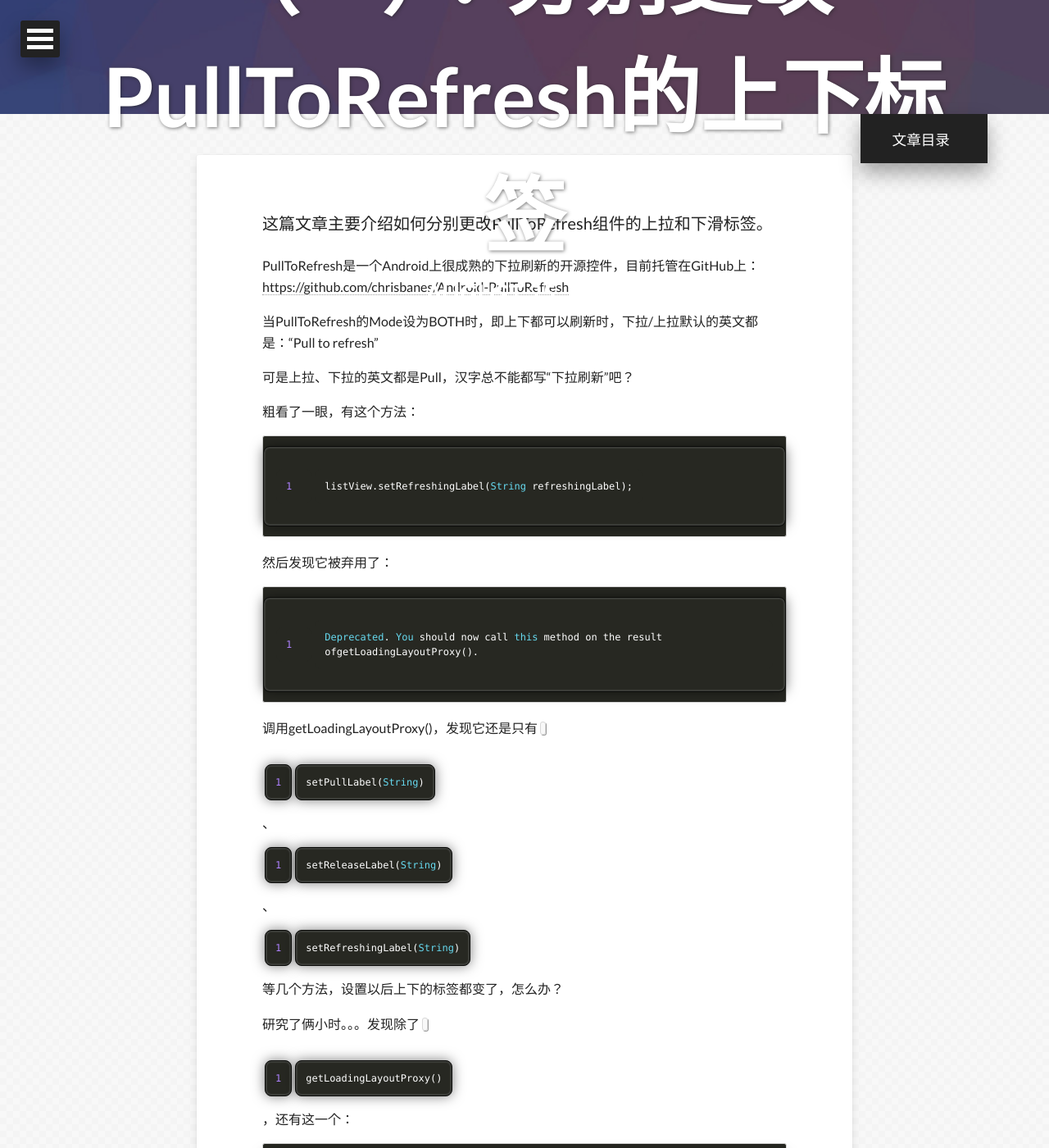
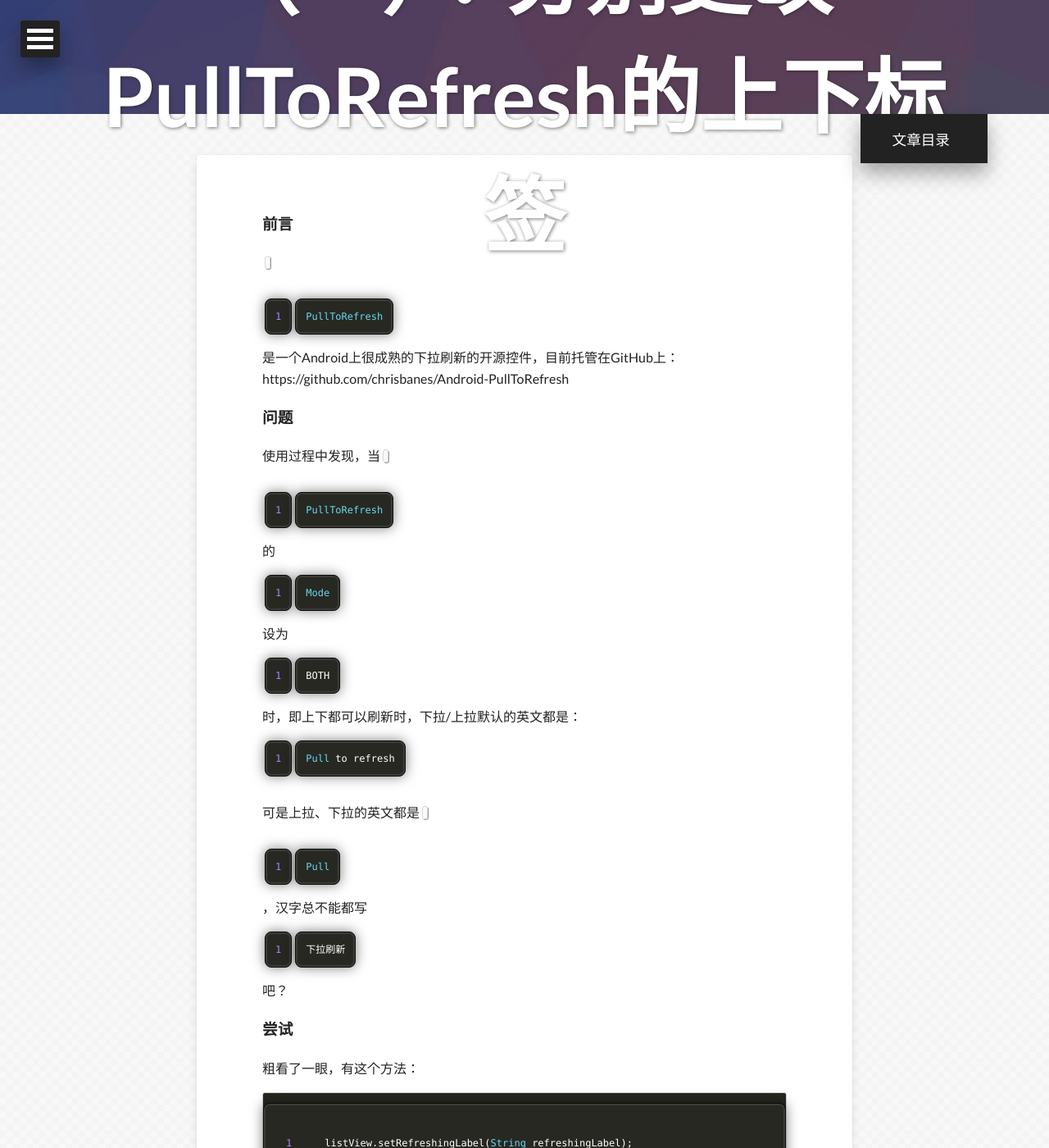
Before and after one commit to heamon7/dss886.github.io, a Jekyll site: the page built from _posts/2013-08-25-Android-开发学习手记（一）：更改PullToRefresh的标签.md, in a window 1280 px wide and 1400 px high, scrolled down 261 px. Shown: the whole window at 82% size. Built offline with Jekyll 4.4.1, drawn with Linux system fonts in a browser that asks for light colours; nearby versions of some CDN libraries; comment, search, counter and statistics services are not loaded; some of the changed text lies outside the part shown.

Commit message:
update posts

```diff
--- a/_posts/2013-08-25-Android-开发学习手记（一）：更改PullToRefresh的标签.md
+++ b/_posts/2013-08-25-Android-开发学习手记（一）：更改PullToRefresh的标签.md
@@ -11,35 +11,48 @@
 share: true
 ---
 
-这篇文章主要介绍如何分别更改PullToRefresh组件的上拉和下滑标签。
+### 前言
 
-PullToRefresh是一个Android上很成熟的下拉刷新的开源控件，目前托管在GitHub上：<https://github.com/chrisbanes/Android-PullToRefresh>
+`PullToRefresh`是一个Android上很成熟的下拉刷新的开源控件，目前托管在GitHub上：<https://github.com/chrisbanes/Android-PullToRefresh>
 
-当PullToRefresh的Mode设为BOTH时，即上下都可以刷新时，下拉/上拉默认的英文都是：“Pull to refresh”
+### 问题
 
-可是上拉、下拉的英文都是Pull，汉字总不能都写“下拉刷新”吧？
+使用过程中发现，当`PullToRefresh`的`Mode`设为`BOTH`时，即上下都可以刷新时，下拉/上拉默认的英文都是：`Pull to refresh`
+
+可是上拉、下拉的英文都是`Pull`，汉字总不能都写`下拉刷新`吧？
+
+### 尝试
 
 粗看了一眼，有这个方法：
 
-	listView.setRefreshingLabel(String refreshingLabel);
-
+~~~java
+listView.setRefreshingLabel(String refreshingLabel);
+~~~
 然后发现它被弃用了：
 
-	Deprecated. You should now call this method on the result ofgetLoadingLayoutProxy().
+~~~java
+Deprecated. You should now call this method on the result ofgetLoadingLayoutProxy().
+~~~
 
-调用getLoadingLayoutProxy()，发现它还是只有`setPullLabel(String)`、`setReleaseLabel(String)`、`setRefreshingLabel(String)`等几个方法，设置以后上下的标签都变了，怎么办？
+调用`getLoadingLayoutProxy()`，发现它还是只有`setPullLabel(String)`、`setReleaseLabel(String)`、`setRefreshingLabel(String)`等几个方法，设置以后上下的标签都变了，怎么办？
 
 研究了俩小时。。。发现除了`getLoadingLayoutProxy()`，还有这一个：
 
-	getLoadingLayoutProxy(boolean includeStart, boolean includeEnd)
+~~~java
+getLoadingLayoutProxy(boolean includeStart, boolean includeEnd)
+~~~java
 
-哦，原来得到Proxy的时候可以指定是Start还是End
+哦，原来得到`Proxy`的时候可以指定是`Start`还是`End`。
+
+### 解决
 
 如果想使上下标签显示不同的文字，可以这样设置：
 
-	listView.getLoadingLayoutProxy(true,false).setPullLabel("下拉加载上一页");
-	listView.getLoadingLayoutProxy(false,true).setPullLabel("上拉加载下一页");
-	listView.getLoadingLayoutProxy(true,true).setReleaseLabel("松开加载");
-	listView.getLoadingLayoutProxy(true,true).setRefreshingLabel("正在加载");
+~~~java
+listView.getLoadingLayoutProxy(true,false).setPullLabel("下拉加载上一页");
+listView.getLoadingLayoutProxy(false,true).setPullLabel("上拉加载下一页");
+listView.getLoadingLayoutProxy(true,true).setReleaseLabel("松开加载");
+listView.getLoadingLayoutProxy(true,true).setRefreshingLabel("正在加载");
+~~~
 
 解决问题！
```
Also changed, not shown: _posts/2013-08-25-Android-开发学习手记（二）：PullToRefresh如何滚动到最顶部.md (+1 -1 lines), _posts/2014-04-11-jQuery-Mobile-开发学习手记（一）：按钮监听.md (+2 -4 lines).
